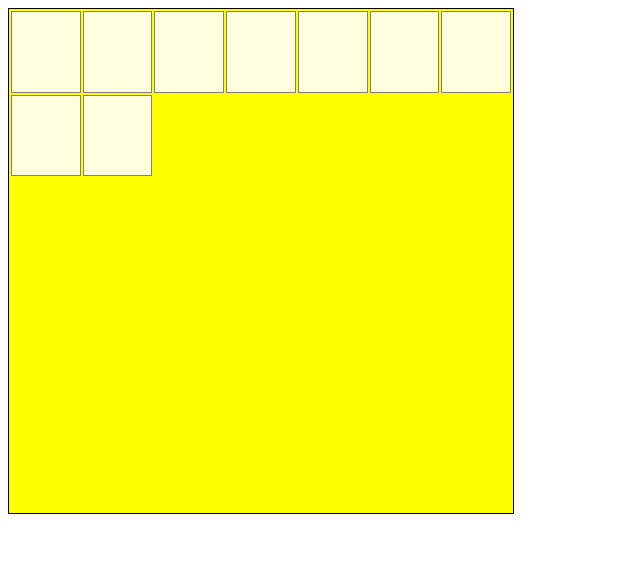
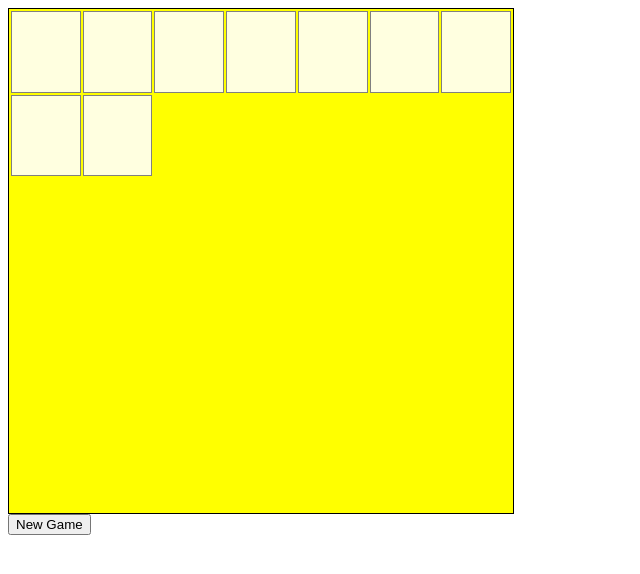
Before and after one commit to Salondar/tictactoe, a plain HTML site: page index.html in a window 1280 px wide. Shown: the whole page, without its empty margins (0-640 px from the left). Drawn offline with Linux system fonts and the light colour scheme.

Commit message:
Add new game button

```diff
--- a/index.html
+++ b/index.html
@@ -15,7 +15,7 @@
         </div>
     </div>
     <div class="buttonContainer">
-
+        <button class="newGame">New Game</button>
     </div>
 </body>
 </html>
```
